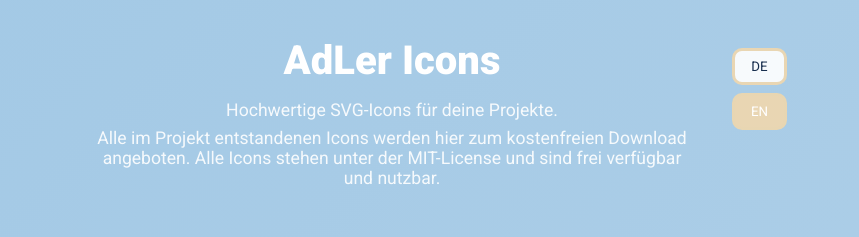
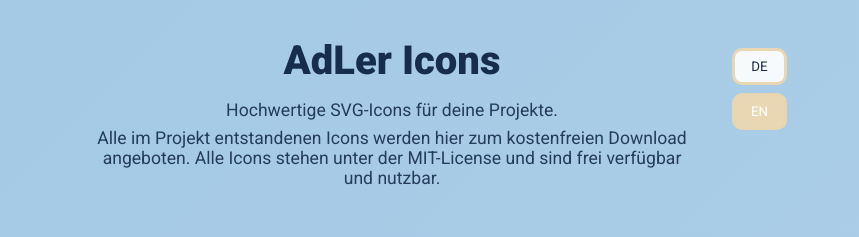
Before and after one commit to splican/adLerIcons, a website: page index.html in a window 1280 px wide. Shown: the top 237 px of the page, 421-1280 px from the left. Drawn offline with nearby package versions, Linux system fonts and the light colour scheme.

Commit message:
changed font color in header

```diff
--- a/styles.css
+++ b/styles.css
@@ -19,7 +19,7 @@ body {
 
 .header {
     height: 20vh;
-    color: white;
+    color: #172d4d;
     display: flex;
     flex-direction: column;
     justify-content: center;
```
